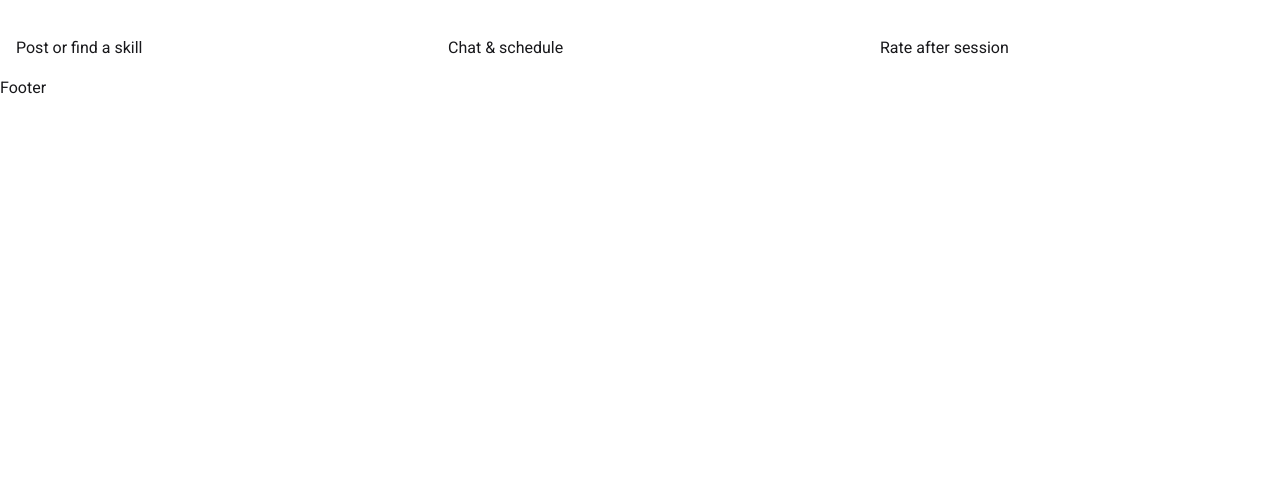
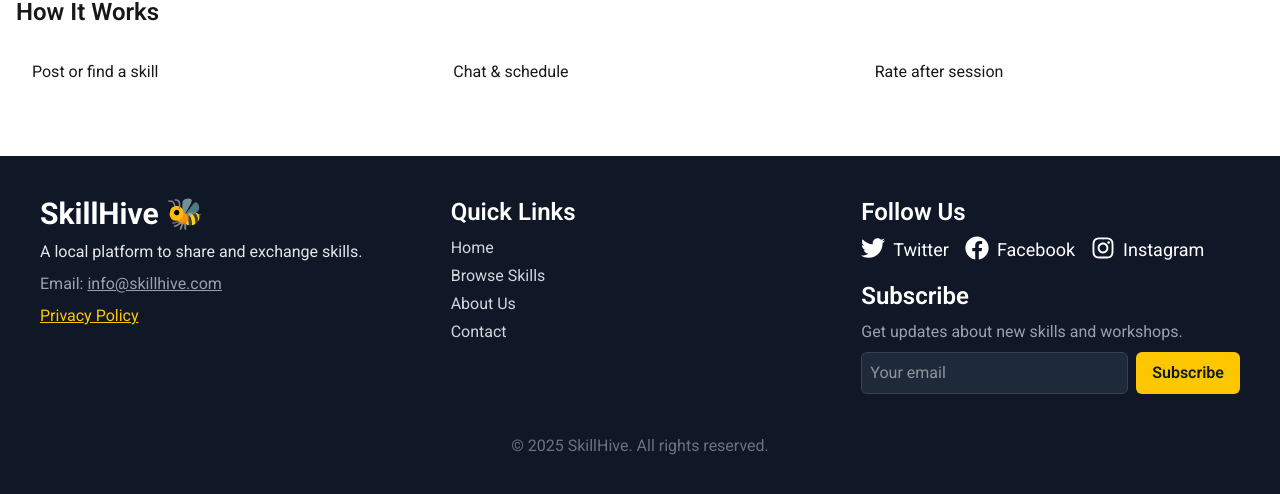
Before and after one commit to mahmud014/Skill-Hive, a React (Vite) app: page / in a window 1280 px wide. Shown: the part 1076-1570 px from the top of the page. Before the commit the page ends 1176 px from the top, so only its background shows below. Built offline with nearby package versions, Linux system fonts and the light colour scheme.

Commit message:
add footer

```diff
--- a/src/Components/Footer.jsx
+++ b/src/Components/Footer.jsx
@@ -1,10 +1,110 @@
 import React from "react";
+import { FaFacebook, FaInstagram, FaTwitter } from "react-icons/fa";
+import { Link } from "react-router";
 
 const Footer = () => {
   return (
-    <div>
-      <h1>Footer</h1>
-    </div>
+    <footer className="bg-gray-900 text-white p-8 sm:p-10 mt-8">
+      <div className="max-w-7xl mx-auto grid grid-cols-1 sm:grid-cols-2 lg:grid-cols-3 gap-8">
+        {/* Brand + Contact */}
+        <div className="text-center sm:text-left">
+          <h2 className="text-2xl sm:text-3xl font-bold mb-2">SkillHive 🐝</h2>
+          <p className="mb-2 text-gray-200">
+            A local platform to share and exchange skills.
+          </p>
+          <p className="text-gray-400 text-sm sm:text-base">
+            Email:{" "}
+            <a
+              href="mailto:info@skillhive.com"
+              className="underline hover:text-yellow-400"
+            >
+              info@skillhive.com
+            </a>
+          </p>
+          <a
+            href="#"
+            className="text-yellow-400 underline mt-2 inline-block hover:text-yellow-300 text-sm sm:text-base"
+          >
+            Privacy Policy
+          </a>
+        </div>
+
+        {/* Quick Links */}
+        <div className="text-center sm:text-left">
+          <h3 className="text-xl sm:text-2xl font-semibold mb-2">
+            Quick Links
+          </h3>
+          <ul className="space-y-1 text-gray-300 text-sm sm:text-base">
+            <li>
+              <a href="#" className="hover:text-yellow-400">
+                Home
+              </a>
+            </li>
+            <li>
+              <a href="#" className="hover:text-yellow-400">
+                Browse Skills
+              </a>
+            </li>
+            <li>
+              <a href="#" className="hover:text-yellow-400">
+                About Us
+              </a>
+            </li>
+            <li>
+              <a href="#" className="hover:text-yellow-400">
+                Contact
+              </a>
+            </li>
+          </ul>
+        </div>
+
+        {/* Social & Newsletter */}
+        <div className="text-center sm:text-left">
+          <h3 className="text-xl sm:text-2xl font-semibold mb-2">Follow Us</h3>
+          <div className="flex justify-center sm:justify-start space-x-4 mb-4 text-lg">
+            <Link
+              to={"https://x.com/"}
+              className="hover:text-blue-500 flex gap-2"
+            >
+              <FaTwitter size={24} />
+              Twitter
+            </Link>
+            <Link
+              to={"https://facebook.com/"}
+              className="hover:text-blue-700 flex gap-2"
+            >
+              <FaFacebook size={24} />
+              Facebook
+            </Link>
+            <Link
+              to={"https://www.instagram.com/"}
+              className="hover:text-pink-500 flex gap-2"
+            >
+              <FaInstagram size={24} />
+              Instagram
+            </Link>
+          </div>
+          <h3 className="text-xl sm:text-2xl font-semibold mb-2">Subscribe</h3>
+          <p className="text-gray-400 mb-2 text-sm sm:text-base">
+            Get updates about new skills and workshops.
+          </p>
+          <div className="flex flex-col sm:flex-row gap-2">
+            <input
+              type="email"
+              placeholder="Your email"
+              className="p-2 rounded-md border border-gray-700 bg-gray-800 text-white focus:outline-none flex-1"
+            />
+            <button className="bg-yellow-400 text-gray-900 px-4 py-2 rounded-md hover:bg-yellow-300 font-semibold">
+              Subscribe
+            </button>
+          </div>
+        </div>
+      </div>
+
+      <div className="text-center text-gray-500 mt-10 text-sm sm:text-base">
+        &copy; {new Date().getFullYear()} SkillHive. All rights reserved.
+      </div>
+    </footer>
   );
 };
 
--- a/src/Roots/Root.jsx
+++ b/src/Roots/Root.jsx
@@ -11,7 +11,7 @@ const Root = () => {
           <Navbar />
         </nav>
       </header>
-      <main>
+      <main className="container mx-auto px-4 py-6">
         <Outlet />
       </main>
       <Footer />
```
